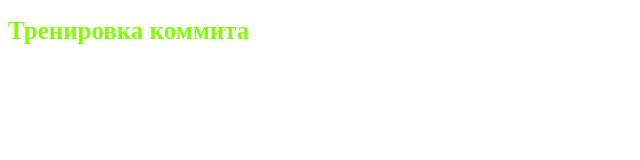
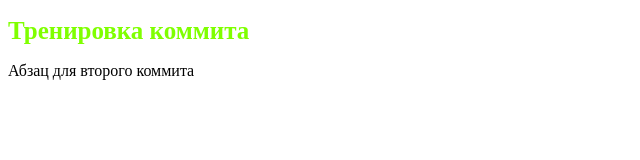
Before and after one commit to DesOnnit/first-project, a plain HTML site: page index.html in a window 1280 px wide. Shown: the whole page, without its empty margins (0-640 px from the left). Drawn offline with Linux system fonts and the light colour scheme.

Commit message:
Добавили абзац <p>

```diff
--- a/index.html
+++ b/index.html
@@ -7,5 +7,6 @@
     </head>
     <body>
         <h1 class="title">Тренировка коммита</h1>
+        <p>Абзац для второго коммита</p>
     </body>
 </html>
```
